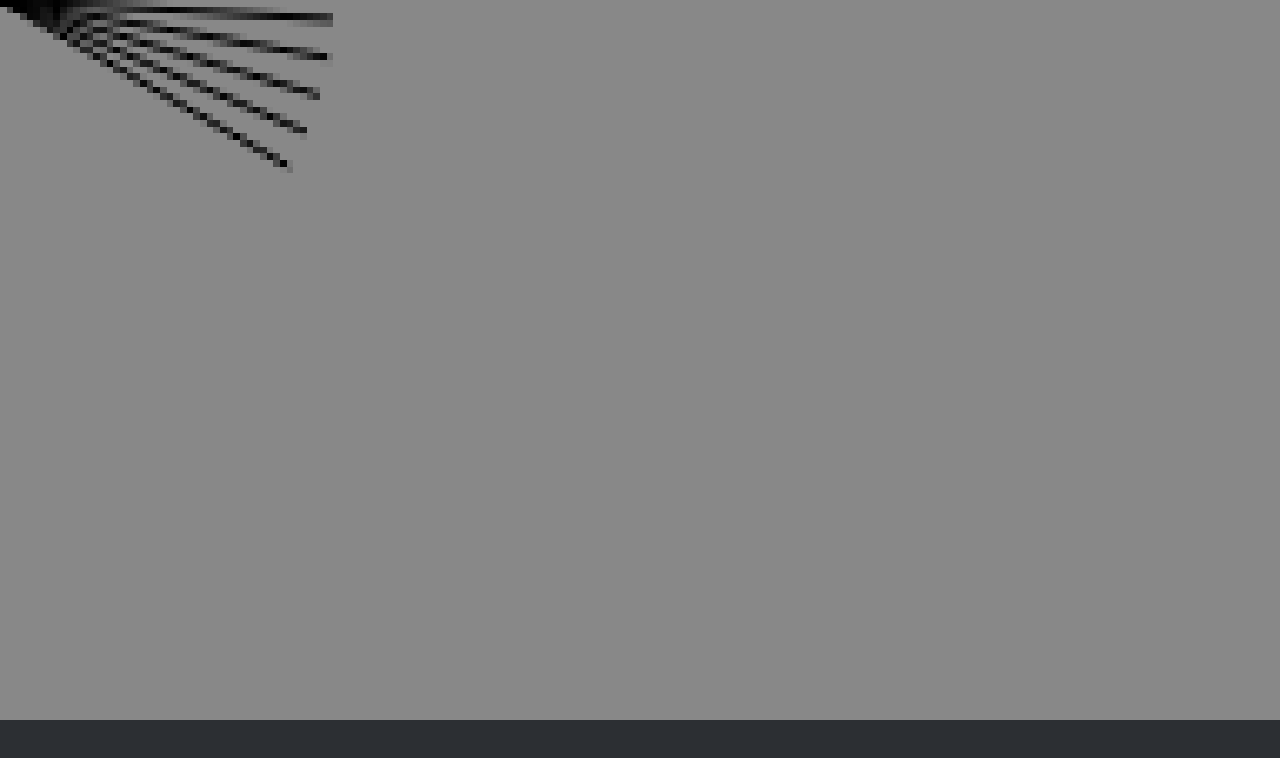
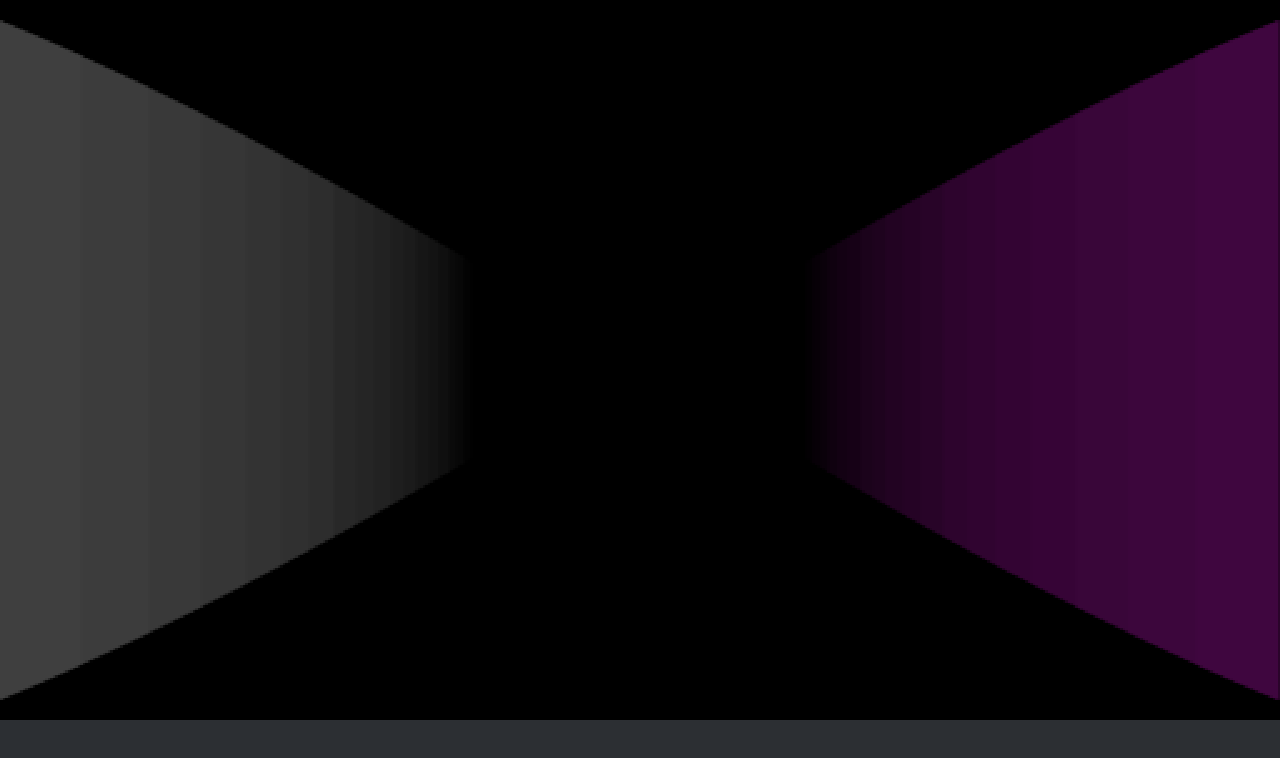
Before and after one commit to elliot-mb/raycaster-doom, a plain HTML site: page index.html in a window 1280 px wide. Drawn offline with Linux system fonts and the light colour scheme.

Commit message:
spheretracing working well

```diff
--- a/index.html
+++ b/index.html
@@ -12,7 +12,7 @@
 </head>
 <body>
     <div id="container">
-        <canvas id="canvas" width="192" height="108"></canvas>
+        <canvas id="canvas" width="512" height="288"></canvas>
         <!-- script links itself to canvas -->
         <script src="src/main.js" type="module"></script>
     </div>
--- /dev/null
+++ b/src/circle.js
@@ -0,0 +1,23 @@
+import Shape from "./shape.js";
+
+export default class Circle extends Shape{
+
+    constructor(pos, colour, radius){
+
+        super(pos, colour);
+        this.radius = radius;
+
+    }
+
+    distance(p){ return this.length({x: this.pos.x - p.x, y: this.pos.y - p.y}) - this.radius; }
+
+    draw(ctx){
+
+        ctx.fillStyle = `rgba(${this.colour.r}, ${this.colour.g}, ${this.colour.b})`;
+        ctx.beginPath();
+        ctx.arc(this.pos.x, this.pos.y, this.radius, 0, 2 * Math.PI);
+        ctx.fill();
+
+    }
+
+}
--- a/src/main.js
+++ b/src/main.js
@@ -1,12 +1,47 @@
+import Circle from "./circle.js";
 import Player from "./player.js";
 import Rays from "./rays.js";
+import Rect from "./rect.js";
 
 var canvas = document.getElementById("canvas"); //links the script to the canvas in html
 var ctx = canvas.getContext("2d"); //sets renderer context
 
 let dt = 0, pt = 0;
-let rays = new Rays();
+let rays = new Rays({w: canvas.width, h: canvas.height});
 let player = new Player();
+
+let scene = [
+    new Rect({x: 128, y: 0}, {r: 100, g: 100, b: 100}, {w: 256, h: 5}),
+    new Rect({x: 0, y: 72}, {r: 100, g: 100, b: 100}, {w: 5, h: 144}),
+    new Rect({x: 128, y: 144}, {r: 100, g: 100, b: 100}, {w: 256, h: 5}),
+    new Rect({x: 256, y: 72}, {r: 100, g: 100, b: 100}, {w: 5, h: 144}),
+
+    new Rect({x: 100, y: 20}, {r: 100, g: 10, b: 100}, {w: 200, h: 5}),
+    new Rect({x: 100, y: 50}, {r: 100, g: 10, b: 100}, {w: 10, h: 50}),
+    new Rect({x: 30, y: 50}, {r: 155, g: 150, b: 100}, {w: 30, h: 10}),
+    new Circle({x: 100, y: 80}, {r: 255, g: 10, b: 10}, 10),
+    new Circle({x: 140, y: 35}, {r: 100, g: 100, b: 255}, 20),
+    new Circle({x: 240, y: 35}, {r: 100, g: 10, b: 255}, 5),
+    new Circle({x: 140, y: 100}, {r: 100, g: 10, b: 255}, 15)
+];
+
+function drawScene(){
+
+    let dist = 1000000;
+
+    scene.forEach(object =>{
+        object.draw(ctx);
+        dist = Math.min(dist, object.distance({x: player.pos.x, y: player.pos.y}));
+    });
+
+    //ctx.beginPath();
+    //ctx.arc(player.pos.x, player.pos.y, dist, 0, 2 * Math.PI);
+    //ctx.stroke();
+
+}
+
+// let square = new Rect({x: 100, y: 50}, "#445522", {w: 10, h: 20});
+// let circle = new Circle({x: 100, y: 50}, "#445522", 10);
 
 //keylisteners
 
@@ -18,17 +53,18 @@ function mainLoop(timestamp){
     dt = timestamp - pt;
     pt = timestamp;
 
+    ctx.fillStyle = "#000000";
+    ctx.fillRect(0,0,canvas.width, canvas.height);
+
     if(dt){
 
-        ctx.fillStyle = "#888888";
-        ctx.fillRect(0,0,canvas.width, canvas.height);
-
         player.update(dt);
-
-        rays.update(player.heading, {x: player.pos.x, y: player.pos.y});
-        rays.draw(ctx);
+        rays.update(player.heading, {x: player.pos.x, y: player.pos.y}, scene);
 
     }
+
+    rays.draw(ctx);
+    //drawScene();
 
     requestAnimationFrame(mainLoop);
 }
--- a/src/player.js
+++ b/src/player.js
@@ -3,10 +3,10 @@ export default class Player{
     constructor(){
 
         this.heading = 0;
-        this.pos = {x: 0, y: 0};
+        this.pos = {x: 10, y: 10};
         this.vel = {r: 0, l: 0}; //angular (rotational), linear
-        this.speed = {r: 0.00001, l: 0.0005};
-        this.friction = 0.1;
+        this.speed = {r: 0.00002, l: 0.001};
+        this.friction = 0.2;
 
         this.input = { w: 0, s: 0, a: 0, d: 0, //keeps track of control key states
                        r: 0, l: 0 };
@@ -40,8 +40,6 @@ export default class Player{
 
     update(dt){
 
-        console.log(this.input);
-
         //modify angular and linear velocity whilst slowing with no input
         this.vel.r = (1 - this.friction) * (this.vel.r + (this.input.r * dt * this.speed.r));
         this.vel.l = (1 - this.friction) * (this.vel.l + (this.input.l * dt * this.speed.l));
--- a/src/rays.js
+++ b/src/rays.js
@@ -1,40 +1,87 @@
 export default class Rays{
 
-    constructor(){
+    constructor(canvas){
 
-        this.fov = Math.PI/3;
-        this.instance = 10;
+        this.fov = Math.PI/2;
+        this.instance = canvas.w;
         this.rays = []; //rays are simple object with only a start and an end (a line segment)
         this.radius = 50;
+        this.stepLimit = 50;
+        this.canvas = canvas;
 
     }
 
-    update(heading, pos){
+    update(heading, pos, scene){
 
-        let theta;
+        let theta, len, object, step, v, j;
 
         for(let i = 0; i < this.instance; i++){
 
             theta = heading - (this.fov / 2) + ((this.fov / (this.instance - 1)) * i);
+            v = {x: pos.x, y: pos.y};
+            len = 0;
+
+            for(j = 0; j < this.stepLimit; j++){
+
+                object = this.distance(scene, v);
+                step = object.dist;
+
+                v.x += Math.cos(theta) * step; //steps along each ray by the distance to the closest object
+                v.y += Math.sin(theta) * step;
+                len += step;
+
+                if(step < 0.05){
+                    break;
+                }
+            }
 
             this.rays[i] = {
-                sx: pos.x,
-                sy: pos.y,
-                tx: Math.cos(theta) * this.radius + pos.x,
-                ty: Math.sin(theta) * this.radius + pos.y
+                p1: { x: pos.x, y: pos.y },
+                p2: v,
+                len: len,
+                steps: j,
+                colour: object.colour ? object.colour : {r: 0, g: 0, b: 0}
             };
         }
 
     }
 
-    draw(ctx){
+    distance(scene, v){
+
+        let dist = 100000, temp, colour;
+
+        scene.forEach(object =>{
+            temp = object.distance({x: v.x, y: v.y});
+            //dist = Math.min(dist, object.distance({x: v.x, y: v.y}));
+            if(dist > temp){
+                dist = temp;
+                colour = object.colour;
+            }
+        });
+
+        return {dist: dist, colour: colour};
+
+    }
+
+    draw(ctx){ //temp method
+
+        let x = 0, len, brightness, colour;
 
         this.rays.forEach(ray => {
 
+            len = Math.max(this.canvas.h * (10 / (ray.len)), 0); //length of ray on screen
+
+            brightness = 1 - Math.min((Math.pow(ray.steps, 1.25) / this.stepLimit), 1);
+
+            colour = ray.colour;
+
+            ctx.lineWidth = 1;
+            ctx.strokeStyle = `rgba(${colour.r * brightness}, ${colour.g * brightness}, ${colour.b * brightness})`;
             ctx.beginPath();
-            ctx.moveTo(ray.sx, ray.sy);
-            ctx.lineTo(ray.tx, ray.ty);
+            ctx.moveTo(x, (this.canvas.h - len) / 2);
+            ctx.lineTo(x, (this.canvas.h + len) / 2);
             ctx.stroke();
+            x++;
 
         });
 
--- /dev/null
+++ b/src/rect.js
@@ -0,0 +1,45 @@
+import Shape from "./shape.js";
+
+export default class Rect extends Shape{
+
+    constructor(pos, colour, sides){
+
+        super(pos, colour);
+        this.sides = sides;
+
+    }
+
+    distance(p){
+
+        //half of each dimension
+        const w2 = this.sides.w/2;
+        const h2 = this.sides.h/2;
+
+        //difference between p and centre of square
+        const A = p.x - this.pos.x;
+        const B = p.y - this.pos.y;
+
+        //coords of closest vertex to the point p
+        const x = this.pos.x + (Math.abs(A * w2) / A);
+        const y = this.pos.y + (Math.abs(B * h2) / B);
+
+        //difference in each axis to the closest vertex
+        const C = p.x - x; // c - a
+        const D = p.y - y; // d - b
+
+        //when the circle touches a side
+        if(p.x > this.pos.x - w2 && p.x < this.pos.x + w2){ return Math.abs(D); }
+        if(p.y > this.pos.y - h2 && p.y < this.pos.y + h2){ return Math.abs(C); }
+
+        //when the circle touches a vertex
+        return this.length({x: C, y: D});
+    }
+
+    draw(ctx){
+
+        ctx.fillStyle = `rgba(${this.colour.r}, ${this.colour.g}, ${this.colour.b})`;
+        ctx.fillRect(this.pos.x - this.sides.w/2, this.pos.y - this.sides.h/2, this.sides.w, this.sides.h);
+
+    }
+
+}
--- /dev/null
+++ b/src/shape.js
@@ -0,0 +1,12 @@
+export default class Shape{
+
+    constructor(pos, colour){
+
+        this.pos = pos;
+        this.colour = colour;
+
+    }
+
+    length(v){ return Math.sqrt(v.x * v.x + v.y * v.y); }
+
+}
```
Also changed, not shown: src/scene.js (added).
